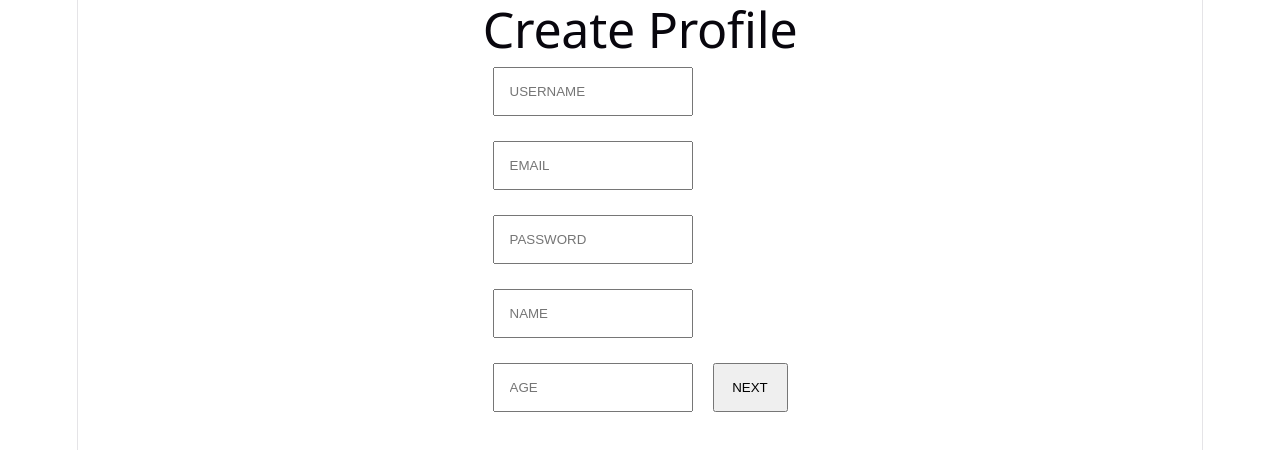
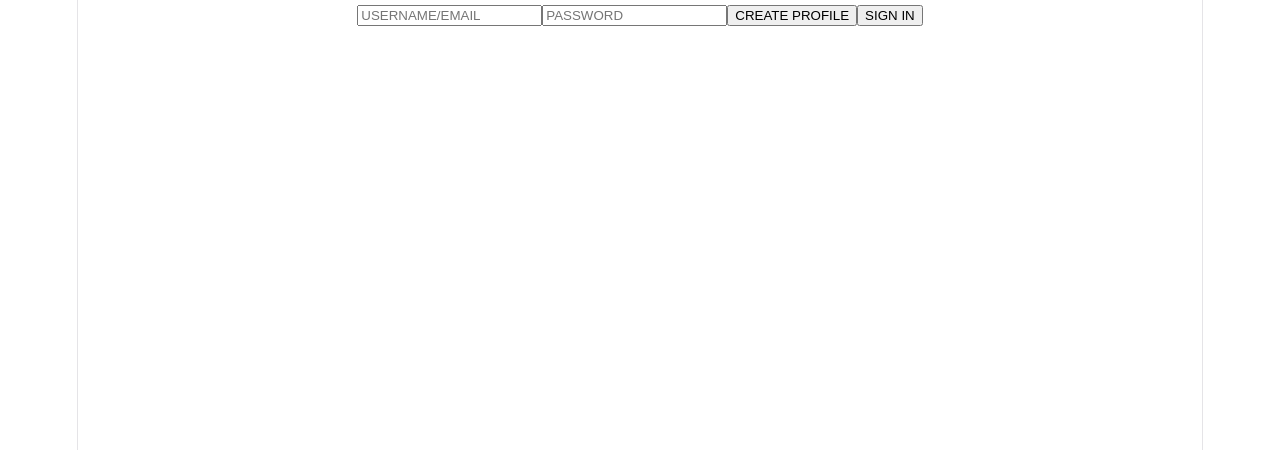
Before and after one commit to ChrisRivas1/CS_321_Project, a React app in the folder frontend/: page / in a window 1280 px wide. Shown: the top 450 px of the page. Built offline with nearby package versions, Linux system fonts and the light colour scheme; the HTML template or start-up script is replaced by a standard one.

Commit message:
Added user sign in functionality

```diff
--- a/frontend/src/App.jsx
+++ b/frontend/src/App.jsx
@@ -6,7 +6,8 @@ import './App.css'
 import Profile from './components/Profile'
 import Explore from './components/Explore'
 import Messages from './components/Messages'
-import CreateProfile from './components/CreateProfile';
+//import CreateProfile from './components/CreateProfile';
+import SignIn from './components/SignIn';
 
 
 /*
@@ -135,7 +136,7 @@ function App() {
 
   const [userid, setUserid] = useState(null);
   if(userid === null){
-    return(<CreateProfile onSave={(newUserid) => {setUserid(newUserid)}}/>);
+    return(<SignIn onSave={(newUserid) => {setUserid(newUserid)}}/>);
   }
 
   return (
--- /dev/null
+++ b/frontend/src/components/SignIn.jsx
@@ -0,0 +1,54 @@
+import { useState } from "react";
+import CreateProfile from './CreateProfile';
+function SignIn({ onSave }){
+    const [user, setUser] = useState("");
+    const [password, setPassword] = useState("");
+    const [createProfile, setCreateProfile] = useState(false);
+    async function signIn() {
+        try{
+            const response = await fetch("http://localhost:8000/users/signin",{
+                method: "POST",
+                headers: {"Content-Type": "application/json"},
+                body: JSON.stringify({
+                    input: user
+                })
+            });
+            if (!response.ok){
+                throw new Error("Failed to sign in");
+            }
+            const data = await response.json();
+            onSave(data.userid);
+        } catch (error){
+            console.error("Failed to sign in", error);
+            alert("Failed to sign in. Try again");
+        }
+    }
+    return(
+    <div className="signIn"> {createProfile === false && (
+        <div className="signInScreen">
+            <form onSubmit={(e) => {e.preventDefault(); signIn();}}>
+                <div className="signInInputs">
+                <input type="text"
+                    placeholder="USERNAME/EMAIL"
+                    value={user}
+                    onChange={(e) =>{setUser(e.target.value)}}
+                    required
+                />
+                <input type="password"
+                    placeholder="PASSWORD"
+                    value={password}
+                    onChange={(e) =>{setPassword(e.target.value)}}
+                    required
+                />
+                <button type="button"
+                    onClick={() => setCreateProfile(true)}
+                >CREATE PROFILE</button>
+                <button type="submit">SIGN IN</button>
+                </div>
+            </form>
+        </div>
+    )}
+    {createProfile === true && (<CreateProfile onSave={onSave}/>)}
+    </div>);
+}
+export default SignIn;
```
Also changed, not shown: 2 other files (tests, documents, lock files or other folders).
